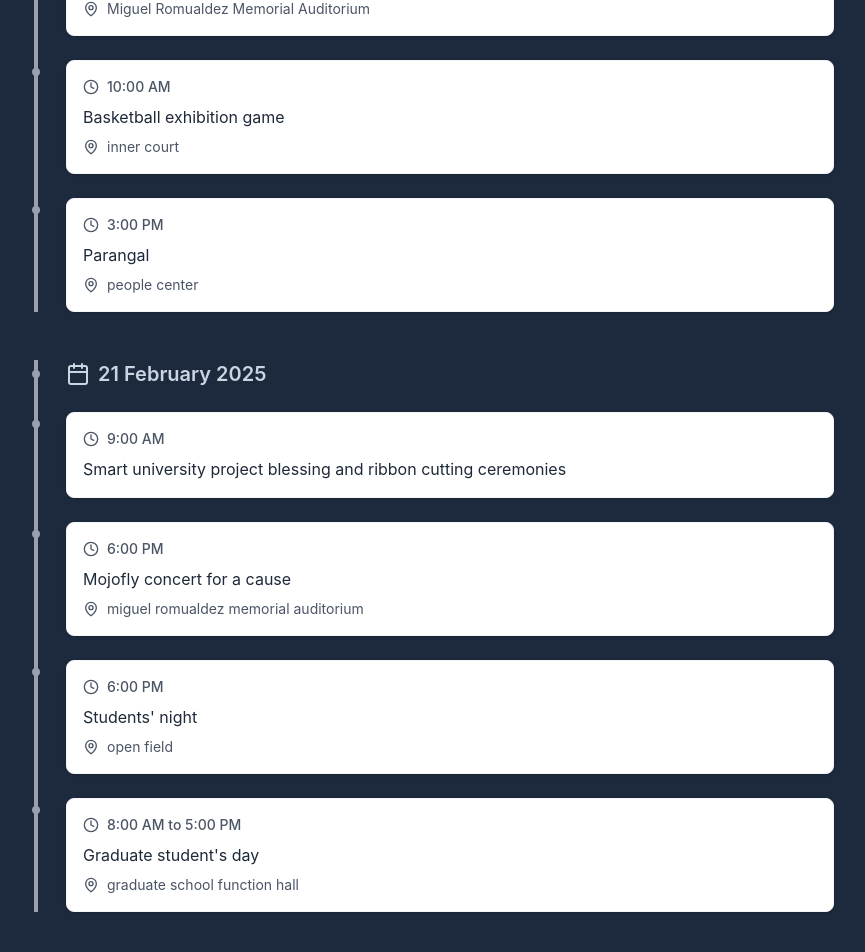
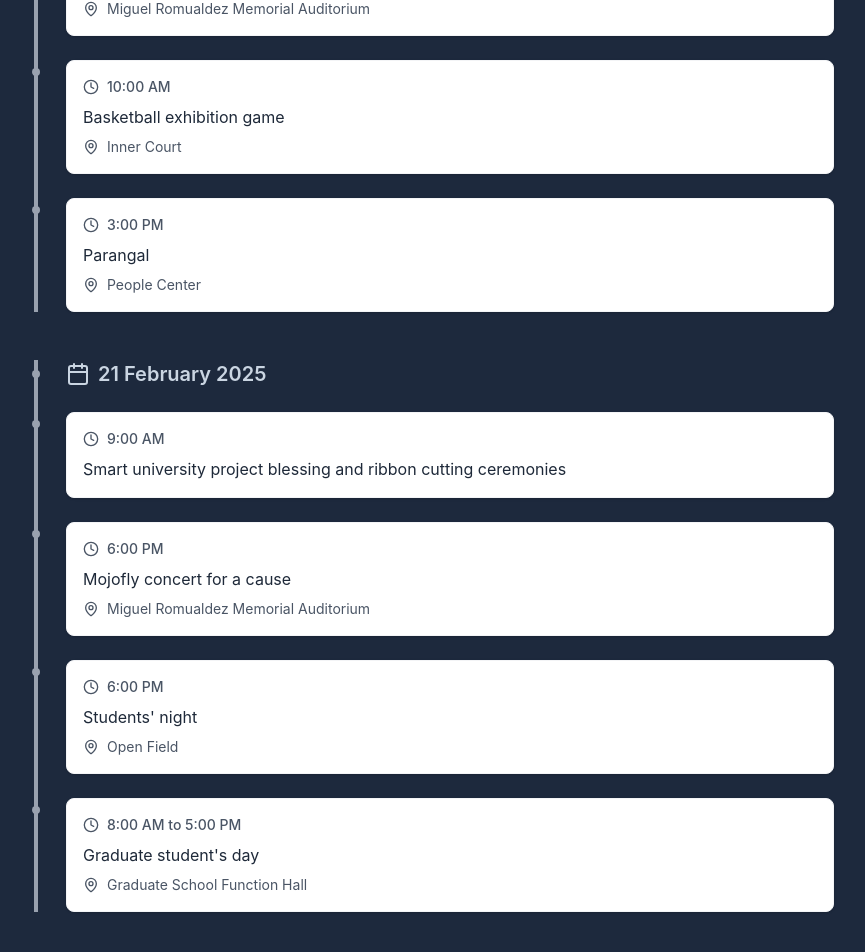
Before and after one commit to h0x13/FoundationWeekActivity, a React (Vite) app: page / in a window 1280 px wide. Shown: the part 3813-4765 px from the top of the page, without its empty margins (222-1087 px from the left). Built offline with nearby package versions, Linux system fonts and the light colour scheme.

Commit message:
make the location sentence case

```diff
--- a/src/components/event-timeline.jsx
+++ b/src/components/event-timeline.jsx
@@ -21,10 +21,10 @@ const EventsTimeline = () => {
       date: "18 February 2025",
       activities: [
         { time: "8:30 AM", event: "Opening & ribbon cutting of heritage" },
-        { time: "9:30 AM", event: "Student's exhibit of creative works / projects & skills contest", location: "inner court" },
+        { time: "9:30 AM", event: "Student's exhibit of creative works / projects & skills contest", location: "Inner Court" },
         { time: "10:00 AM", event: "Memorandum of agreement signing with international and local partners", location: "Graduate School Function Hall" },
         { time: "2:00 PM", event: "Harampang meeting with the president. Teaching Personnel", location: "Miguel Romualdez Memorial Auditorium" },
-        { time: "2:00 PM", event: "Secondary Laboratory School (SLS) Day", location: "evsu inner court" }
+        { time: "2:00 PM", event: "Secondary Laboratory School (SLS) Day", location: "Evsu Inner Court" }
       ]
     },
     {
@@ -39,24 +39,24 @@ const EventsTimeline = () => {
     {
       date: "20-21 February 2025",
       activities: [
-        { time: "8:00 AM - 7:00 PM", event: "Organizations day", location: "open field" }
+        { time: "8:00 AM - 7:00 PM", event: "Organizations day", location: "Open Field" }
       ]
     },
     {
       date: "20 February 2025",
       activities: [
         { time: "9:30 AM", event: "Harampang meeting with the president. Campus Student Leaders", location: "Miguel Romualdez Memorial Auditorium" },
-        { time: "10:00 AM", event: "Basketball exhibition game", location: "inner court" },
-        { time: "3:00 PM", event: "Parangal", location: "people center" }
+        { time: "10:00 AM", event: "Basketball exhibition game", location: "Inner Court" },
+        { time: "3:00 PM", event: "Parangal", location: "People Center" }
       ]
     },
     {
       date: "21 February 2025",
       activities: [
         { time: "9:00 AM", event: "Smart university project blessing and ribbon cutting ceremonies" },
-        { time: "6:00 PM", event: "Mojofly concert for a cause", location: "miguel romualdez memorial auditorium" },
-        { time: "6:00 PM", event: "Students' night", location: "open field" },
-        { time: "8:00 AM to 5:00 PM", event: "Graduate student's day", location: "graduate school function hall" }
+        { time: "6:00 PM", event: "Mojofly concert for a cause", location: "Miguel Romualdez Memorial Auditorium" },
+        { time: "6:00 PM", event: "Students' night", location: "Open Field" },
+        { time: "8:00 AM to 5:00 PM", event: "Graduate student's day", location: "Graduate School Function Hall" }
       ]
     }
   ];
```
